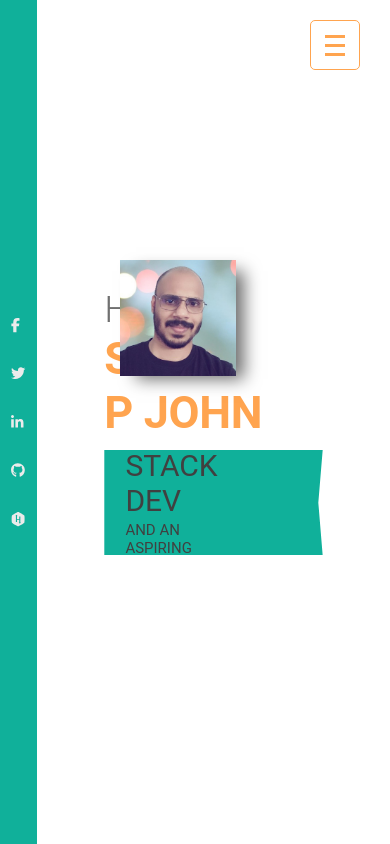
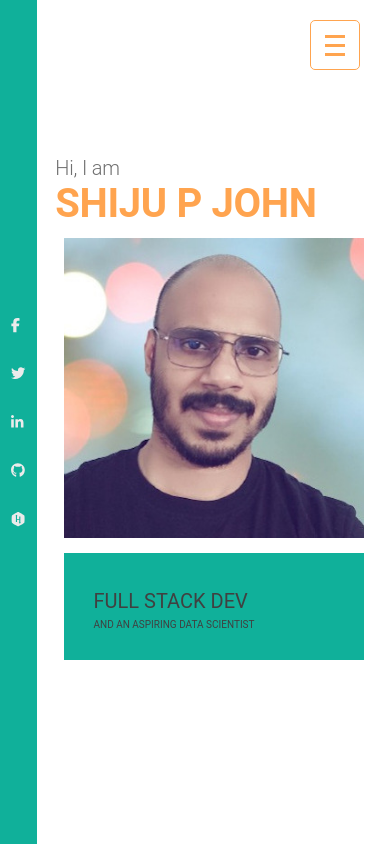
Before and after one commit to ShijuPJohn/shijupjohn.me, a Next.js app: page / in a window 390 px wide. Built offline with nearby package versions, Linux system fonts and the light colour scheme; a web font is replaced by a local one.

Commit message:
feat: make hero section responsive. not complete

```diff
--- a/pages/index.js
+++ b/pages/index.js
@@ -16,7 +16,7 @@ const useStyles = createUseStyles({
         position: 'sticky',
         top: '0',
         left: '0',
-        height: '100vh',
+        height: '100%',
     },
     side_nav_content: {
         width: 'calc(3vw + 3vh)',
@@ -51,7 +51,7 @@ const useStyles = createUseStyles({
 
     },
     header: {
-        backgroundColor:"rgba(140, 140, 140,1)",
+        backgroundColor: "rgba(140, 140, 140,1)",
         height: 'calc(5vw + 3vh)',
         zIndex: 2,
     },
@@ -135,6 +135,7 @@ const useStyles = createUseStyles({
     '@media screen and (max-width: 610px)': {
         header: {
             backgroundColor: "white",
+            position:"relative",
 
         },
         nav_ul: {
@@ -143,10 +144,13 @@ const useStyles = createUseStyles({
         }
     },
     side_menuIn: {
+        opacity:".85",
         width: "20rem",
         height: "100vh",
         float: "right",
         backgroundColor: "var(--secondary-color)",
+        position:"absolute",
+        right:"0",
         display: "flex",
         flexDirection: "column",
         animationName: '$fadeIn',
@@ -154,9 +158,12 @@ const useStyles = createUseStyles({
         animationTimingFunction: 'linear',
     },
     side_menuOut: {
+        opacity:".85",
+        position:"absolute",
         width: "20rem",
         height: "100vh",
         float: "right",
+        right:"0",
         backgroundColor: "var(--secondary-color)",
         display: "flex",
         flexDirection: "column",
@@ -169,12 +176,12 @@ const useStyles = createUseStyles({
             opacity: 0,
         },
         to: {
-            opacity: .7,
+            opacity: .85,
         }
     },
     '@keyframes fadeOut': {
         from: {
-            opacity: .7,
+            opacity: .85,
         },
         to: {
             opacity: 0,
@@ -228,84 +235,66 @@ const useStyles = createUseStyles({
     },
     '@keyframes moveInLeft': {
         from: {
-            opacity:"0",
+            opacity: "0",
             marginLeft: "-50rem",
         },
         to: {
-            opacity:"1",
+            opacity: "1",
             marginLeft: "0",
         }
     },
     '@keyframes moveInRight': {
         from: {
-            opacity:"0",
+            opacity: "0",
             marginLeft: "50rem",
         },
         to: {
-            opacity:"1",
+            opacity: "1",
             marginLeft: "0",
         }
     },
     '@keyframes moveInTop': {
         from: {
-            opacity:"0",
+            opacity: "0",
             marginTop: "-50rem",
         },
         to: {
-            opacity:"1.1",
+            opacity: "1.1",
             marginTop: "0",
         }
     },
     hero_image_container: {
-        display: "block",
-        width: "calc(5rem + 17vw)",
-        boxShadow: "12px 7px 16px -4px rgba(0,0,0,0.58)",
-        backgroundColor: "teal",
-        fontSize: "0",
-        position: "absolute",
-        left: "20%",
-        top: "30%",
-        animationName:"$moveInLeft",
-        animationDuration:"2s",
-        animationTimingFunction:"ease-out",
-        transition:"all 1s",
-        '&:hover': {
-            transform: "scale(1.1)"
-        }
+
     },
+
+
     hero_image: {
         display: "block",
 
     },
     hero_banner: {
         backgroundColor: "var(--primary-color)",
-        width: "70%",
-        height: "25%",
+        width: "60vw",
+        height: "35%",
         display: "flex",
-        flexDirection:"column",
-        justifyContent: "center",
-        alignItems: "flex-end",
         padding: "3rem 3rem",
         fontSize: "2rem",
-        clipPath:"polygon(0 0, 100% 0, 98% 50%, 100% 100%, 0 100%)",
-        animationName:"$moveInRight",
-        animationDuration:"2s",
-        animationTimingFunction:"ease-out",
     },
-    hero_banner_text_box:{
-        marginRight:"7.5rem",
+    hero_banner_text_box: {
+        marginRight: "7.5rem",
 
     },
     hero_banner_title_main: {
         textTransform: "uppercase",
         color: "#404040",
-        display:"inline-block",
+        display: "inline-block",
+        fontSize: "3.5rem"
     },
-    hero_banner_title_main2:{
-        fontSize: "1rem",
+    hero_banner_title_main2: {
         textTransform: "uppercase",
         color: "#404040",
-        display:"block",
+        display: "block",
+        fontSize: "1.5rem"
     },
     hero_banner_title_sub: {},
     name_greet_outer_box: {
@@ -313,29 +302,115 @@ const useStyles = createUseStyles({
         display: "flex",
         justifyContent: "flex-end",
         marginBottom: "1rem",
-
-
     },
     name_greet_inner_box: {
         marginRight: "5.5rem",
-        animationName:"$moveInTop",
-        animationDuration:"2s",
-        animationTimingFunction:"ease-out",
     },
     greet_name: {
         textTransform: "uppercase",
         color: "var(--secondary-color)",
-        fontSize:"4.5rem",
+        fontSize: "4.5rem",
     },
     greet_hi: {
-        color:"#707070",
-    }
+        color: "#707070",
+    },
+    [`@media (min-width: ${900}px)`]: {
+        hero_banner: {
+            clipPath: "polygon(0 0, 100% 0, 97% 94%,  0 100%)",
+            animationName: "$moveInRight",
+            animationDuration: "2s",
+            animationTimingFunction: "ease-out",
+            flexDirection: "column",
+            justifyContent: "center",
+            alignItems: "flex-end",
+        },
+        name_greet_inner_box: {
+            animationName: "$moveInTop",
+            animationDuration: "2s",
+            animationTimingFunction: "ease-out",
+        },
+        hero_image_container: {
+            zIndex:"2",
+            display: "block",
+            width: "calc(5rem + 17vw)",
+            boxShadow: "12px 7px 16px -4px rgba(0,0,0,0.58)",
+            backgroundColor: "teal",
+            fontSize: "0",
+            position:"absolute",
+            left: "calc(12rem + 6vw )",
+            top: "30%",
+            animationName: "$moveInLeft",
+            animationDuration: "2s",
+            animationTimingFunction: "ease-out",
+            transition: "all 1s",
+            '&:hover': {
+                transform: "scale(1.1)"
+            },
+        },
+    },
+    [`@media (max-width: ${1200}px)`]: {
+        hero_image_container: {
+            width: "18vw",
+            left:"11rem"
+        },
+    },
+    [`@media (max-width: ${1000}px)`]: {
+        hero_image_container: {
+            width: "15vw",
+            left:"11rem"
+        },
+    },
+    [`@media (max-width: ${900}px)`]: {
+        hero_image_container: {
+            width: "14vw",
+            left:"10rem"
+        },
+    },
+
+    [`@media (max-width: ${700}px)`]: {
+        hero_image_container: {
+            width: "30rem",
+            left:"10rem",
+            top:"55vh",
+            marginBottom: "1rem",
+        },
+        name_greet_outer_box: {
+            justifyContent: "center",
+            animationName:"none",
+            width:"85vw"
+        },
+        hero_banner:{
+            // clipPath: "none",
+            width:"30rem"
+        },
+        hero_banner_text_box:{
+            width:"30rem"
+        },
+        greet_name:{
+            fontSize:"4rem"
+        },
+        greet_hi:{
+            fontSize:"2rem"
+        },
+        hero_box:{
+            // marginTop:"-60rem"
+            marginTop:"1rem",
+        },
+        hero_banner_title_main:{
+            fontSize:"2rem",
+        },
+        hero_banner_title_main2:{
+            fontSize:"1rem",
+        }
+    },
+
 
 })
 
 function Home() {
     const theme = useTheme()
-    const matches = useMediaQuery(theme.breakpoints.down("sm"));
+    const matchesSM = useMediaQuery(theme.breakpoints.down("sm"));
+    const matchesMD = useMediaQuery(theme.breakpoints.down("md"));
     const [showMenu, setShowMenu] = useState(false)
     const [animeOut, setAnimeOut] = useState(false)
     const classes = useStyles()
@@ -375,7 +450,7 @@ function Home() {
                 </div>
                 {/* Main Nav */}
                 <main className={classes.main}>
-                    {!matches && <header className={classes.header}>
+                    {!matchesSM && <header className={classes.header}>
                         <nav className={classes.header_nav}>
                             <ul className={classes.nav_ul}>
                                 <li><a className={classes.nav_btn} href="#">Home</a></li>
@@ -385,7 +460,7 @@ function Home() {
                             </ul>
                         </nav>
                     </header>}
-                    {matches && <div className={classes.header}>
+                    {matchesSM && <div className={classes.header}>
                         {!showMenu && <div className={classes.main_nav_hamburger} onClick={menuOpenHandler}>
                             <div className={classes.line}/>
                             <div className={classes.line}/>
@@ -414,17 +489,19 @@ function Home() {
                                                 style={{fontWeight: "bold"}}>Shiju P John</Typography>
                                 </div>
                             </div>
-                            <div className={classes.hero_banner}>
-                                <div className={classes.hero_banner_text_box}>
-                                    <Typography style={{fontSize: "3rem"}} variant={"h3"}
-                                                className={classes.hero_banner_title_main}>Full Stack Dev</Typography>
-                                    <Typography style={{fontSize: "1.5rem"}} variant={"h3"}
-                                                className={classes.hero_banner_title_main2}>and an aspiring data scientist</Typography>
-                                </div>
-                            </div>
                             <div className={classes.hero_image_container}>
                                 <Image src={HeroImage} className={classes.hero_image} alt={""} objectFit={"cover"}/>
                             </div>
+                            <div className={classes.hero_banner}>
+                                <div className={classes.hero_banner_text_box}>
+                                    <Typography variant={"h3"}
+                                                className={classes.hero_banner_title_main}>Full Stack Dev</Typography>
+                                    <Typography  variant={"h3"}
+                                                className={classes.hero_banner_title_main2}>and an aspiring data
+                                        scientist</Typography>
+                                </div>
+                            </div>
+
                         </div>
                     </section>
                 </main>
```
